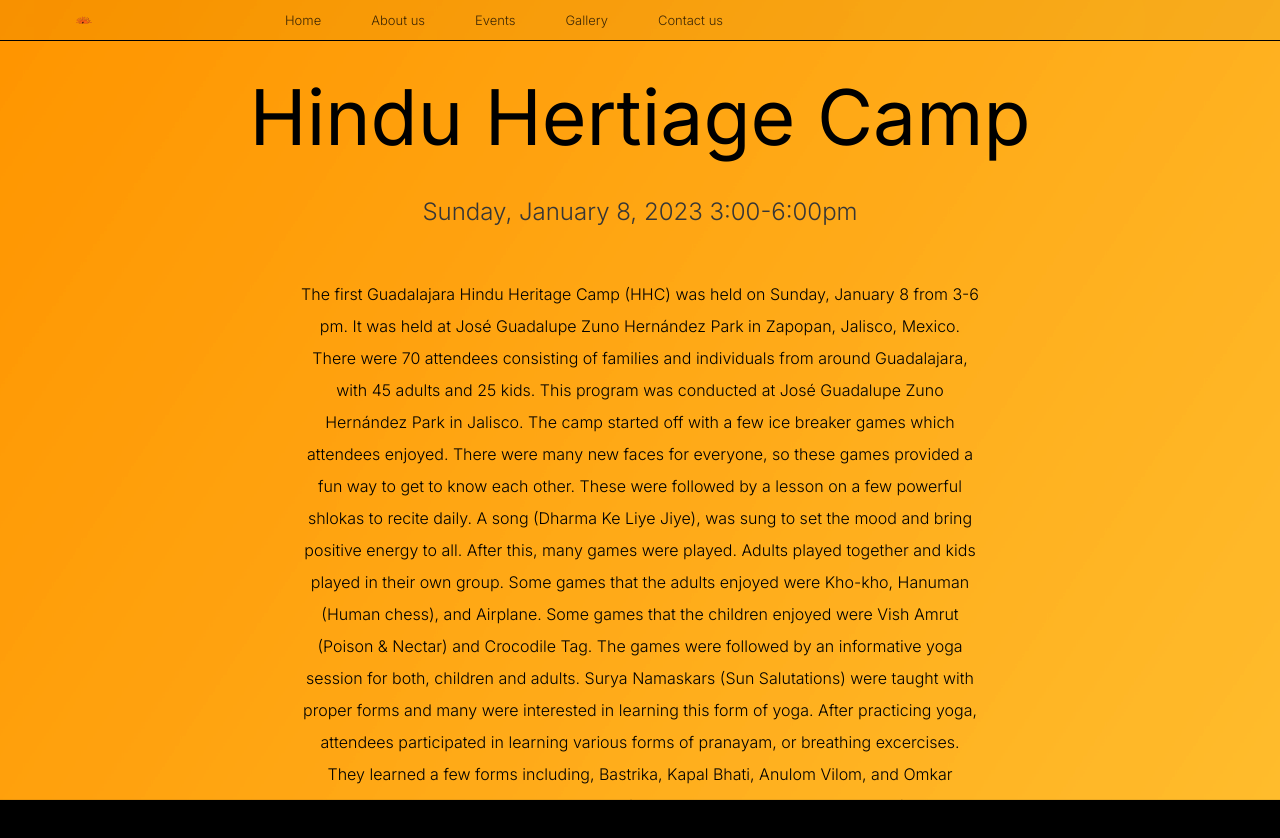
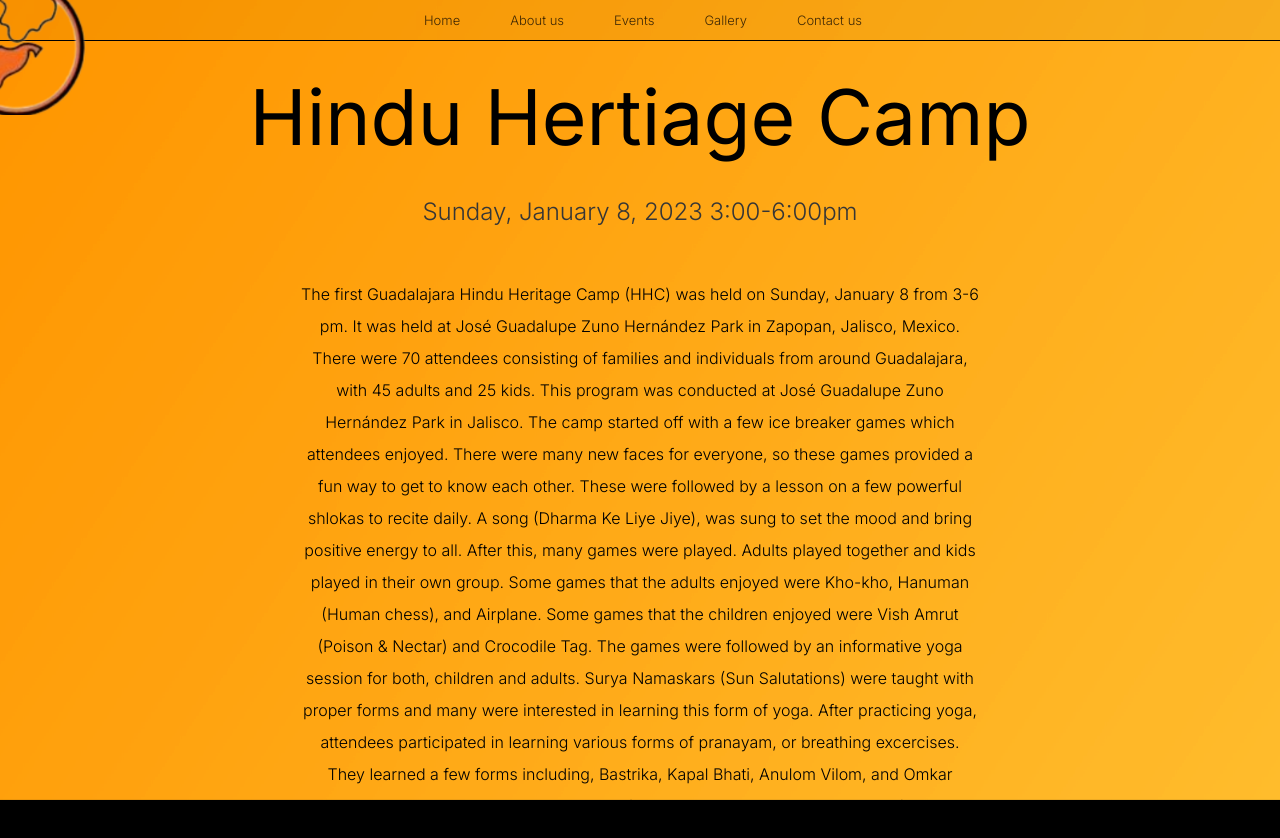
Before and after one commit to sumedhkane03/bmmlatam, a React (Create React App) app: page /#/hhc in a window 1280 px wide. Shown: the top 838 px of the page. Built offline with nearby package versions, Linux system fonts and the light colour scheme.

Commit message:
fixing klgoo

```diff
--- a/src/css/Navbar.css
+++ b/src/css/Navbar.css
@@ -297,8 +297,10 @@
 }
 
 #small_topcorner{
-    width: 4%;
-    height: 4%;
+    /* width: 4%;
+    height: 4%; */
+    width: 20%;
+    height: 20%;
 
 }
 
```
Also changed, not shown: src/assets/hsslogo.png, 1 other file (tests, documents, lock files or other folders).
